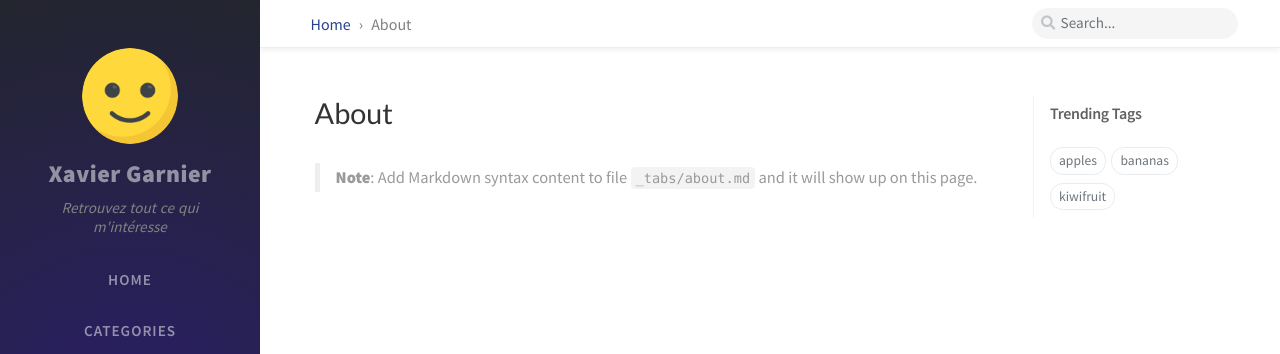
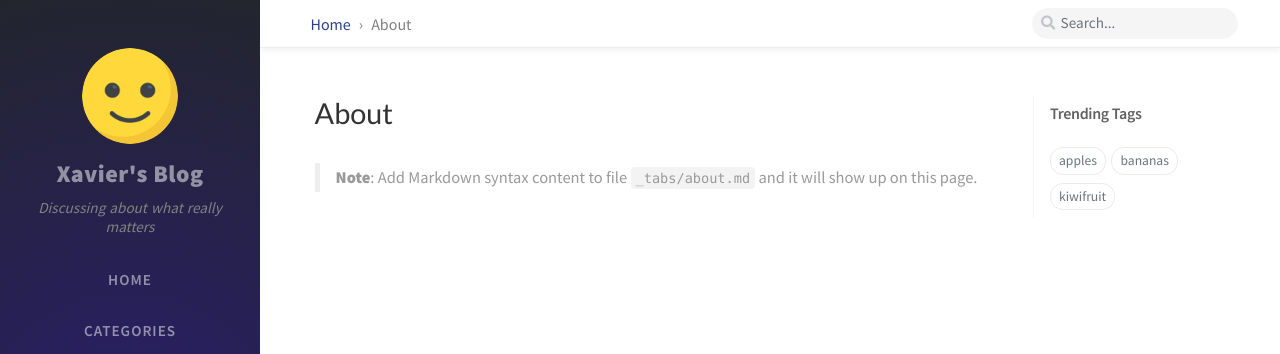
Before and after one commit to bladx/bladx.github.io, a Jekyll site: the page built from _tabs/about.md, in a window 1280 px wide. Shown: the top 354 px of the page. Built offline with Jekyll 4.4.1, drawn with Linux system fonts in a browser that asks for light colours; nearby versions of some CDN libraries; comment, search, counter and statistics services are not loaded.

Commit message:
Initial commit: translating in english

```diff
--- a/_config.yml
+++ b/_config.yml
@@ -15,12 +15,12 @@ timezone: Europe/Paris
 
 # jekyll-seo-tag settings › https://github.com/jekyll/jekyll-seo-tag/blob/master/docs/usage.md
 # --------------------------
-title: Xavier Garnier                          # the main title
+title: Xavier's Blog                          # the main title
 
-tagline: Retrouvez tout ce qui m'intéresse   # it will display as the sub-title
+tagline: Discussing about what really matters   # it will display as the sub-title
 
 description: >-                        # used by seo meta and the atom feed
-  Blog de Xavier Garnier.
+  Blog of Xavier Garnier.
 
 # fill in the protocol & hostname for your site, e.g., 'https://username.github.io'
 url: ''
```
